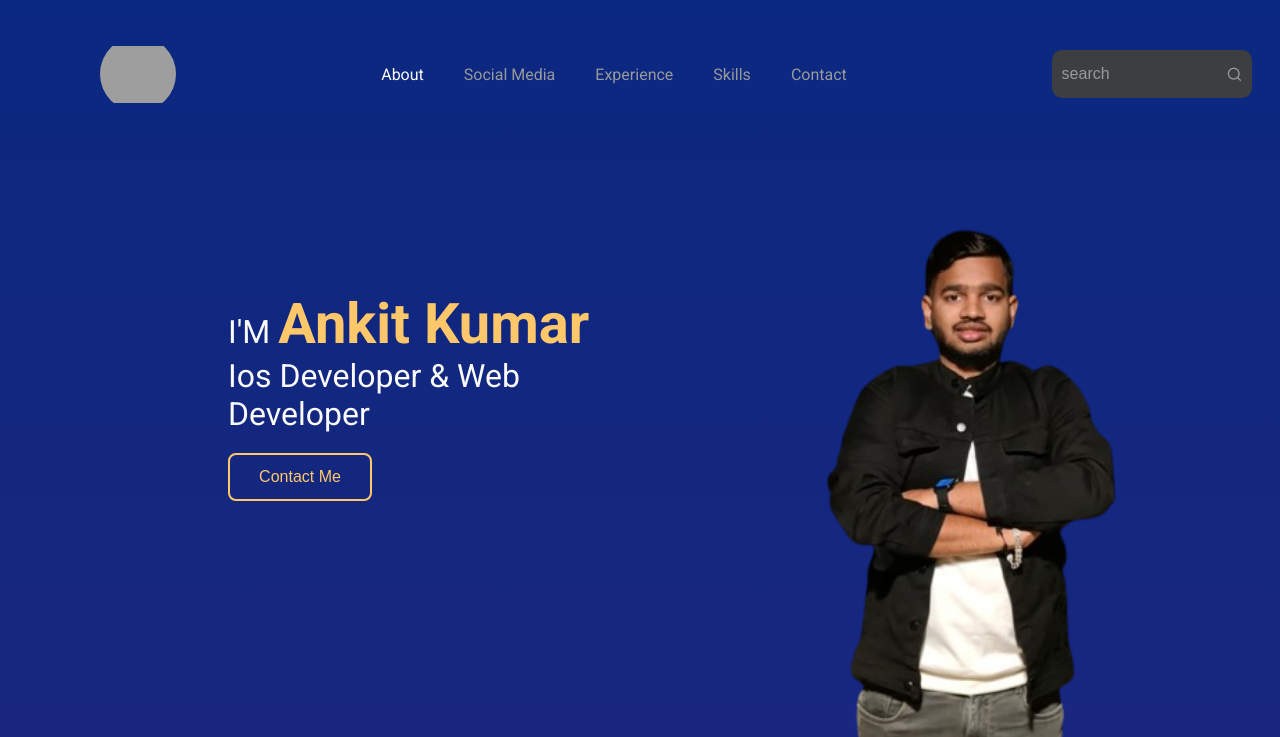
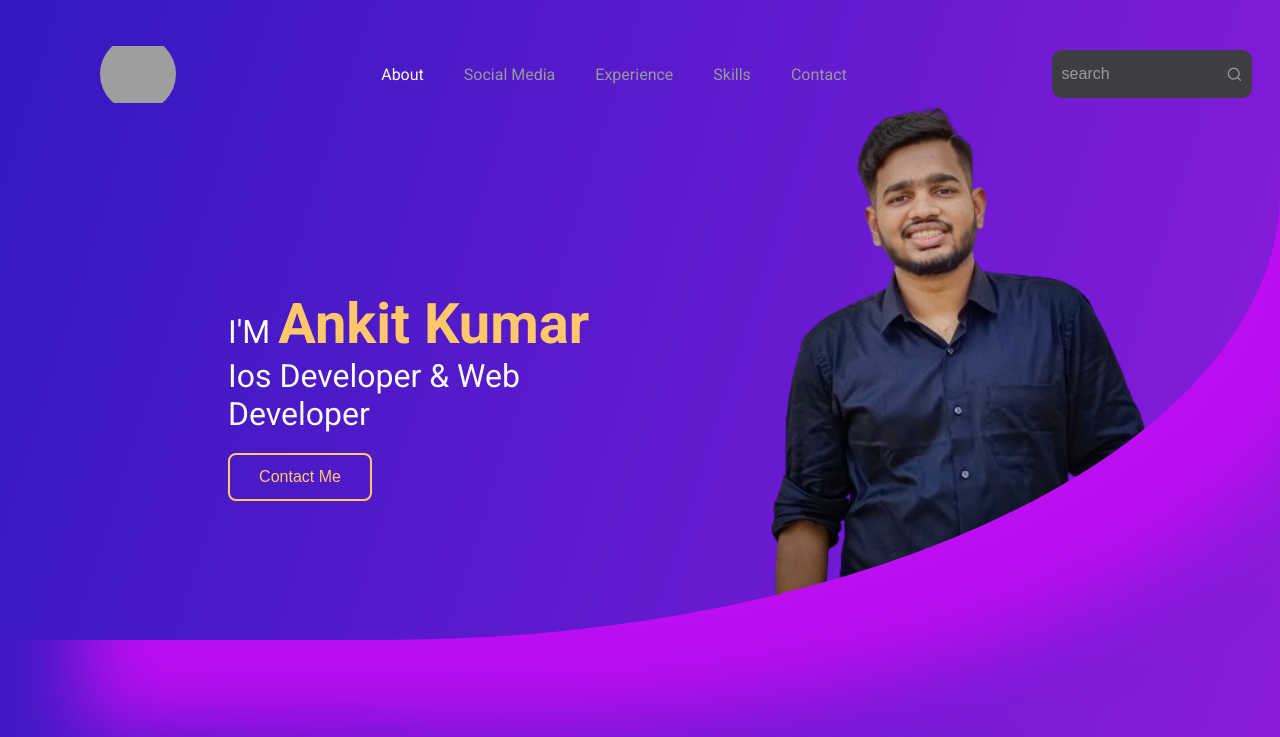
Before and after one commit to ankit071105/Protifilo, a plain HTML site: page index.html in a window 1280 px wide. Shown: the top 737 px of the page. Drawn offline with nearby package versions, Linux system fonts and the light colour scheme; grey boxes are pictures that could not be loaded.

Commit message:
Add files via upload

```diff
--- a/style.css
+++ b/style.css
@@ -14,19 +14,21 @@ body {
   padding: 0;
   margin: 0;
   font-family: "Roboto", sans-serif;
-  background:linear-gradient(to bottom, #0b2880 0%, #5c2079 100%);;
+  background:linear-gradient(to bottom right,  #3219c0 0% , #c91eeb 100%);
 }
 
 header {
-  height: 100vh;
+  height: 80vh;
+
   padding: 36px 100px;
-  background-image: url(asset/images/ankit.png);
+  background-image: url(1png.png);
   background-position:right;
   background-size: contain;
   background-repeat: no-repeat;
   width: 100vw;
+  border-radius: 70% 0%;
 
-box-shadow: 10px 50px rgb(26, 35, 64);
+box-shadow: 80px 90px 80px rgb(188, 14, 241);
 
 }
 
```
Also changed, not shown: 1png.png (added).
